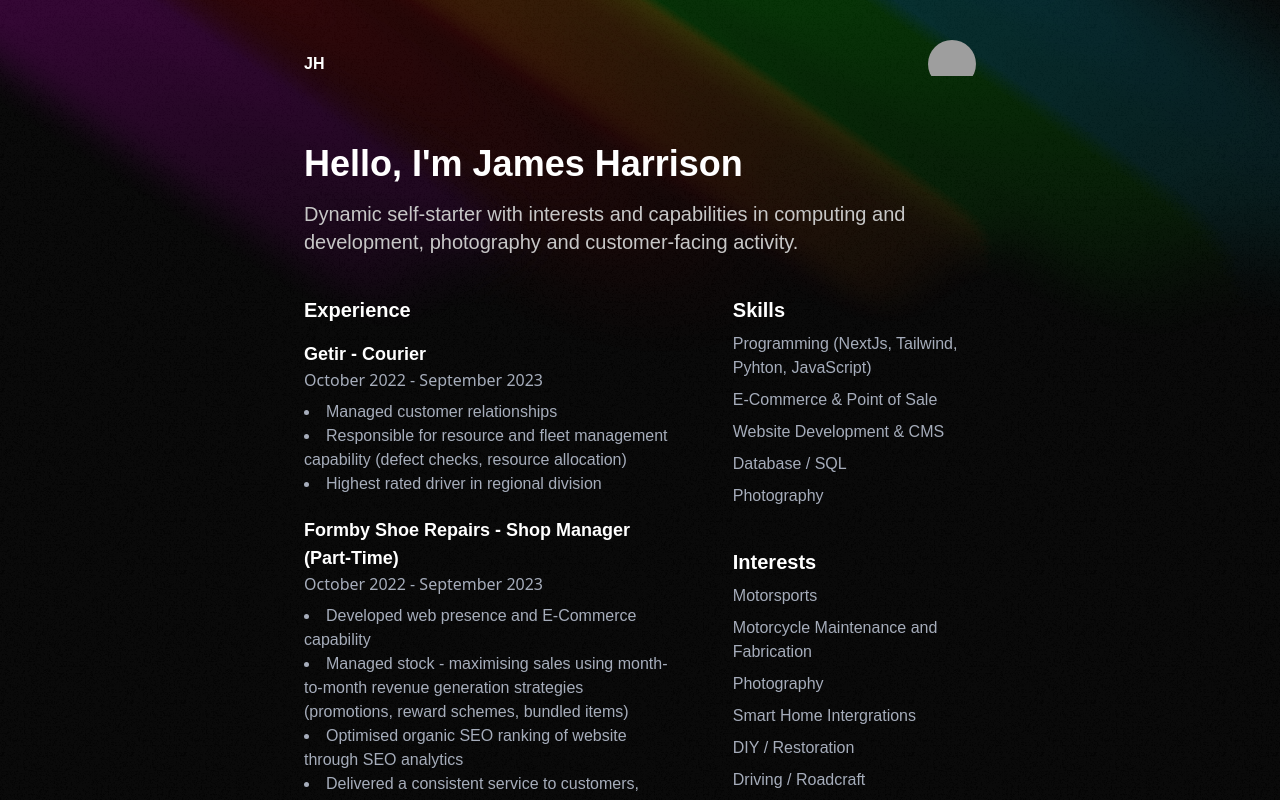
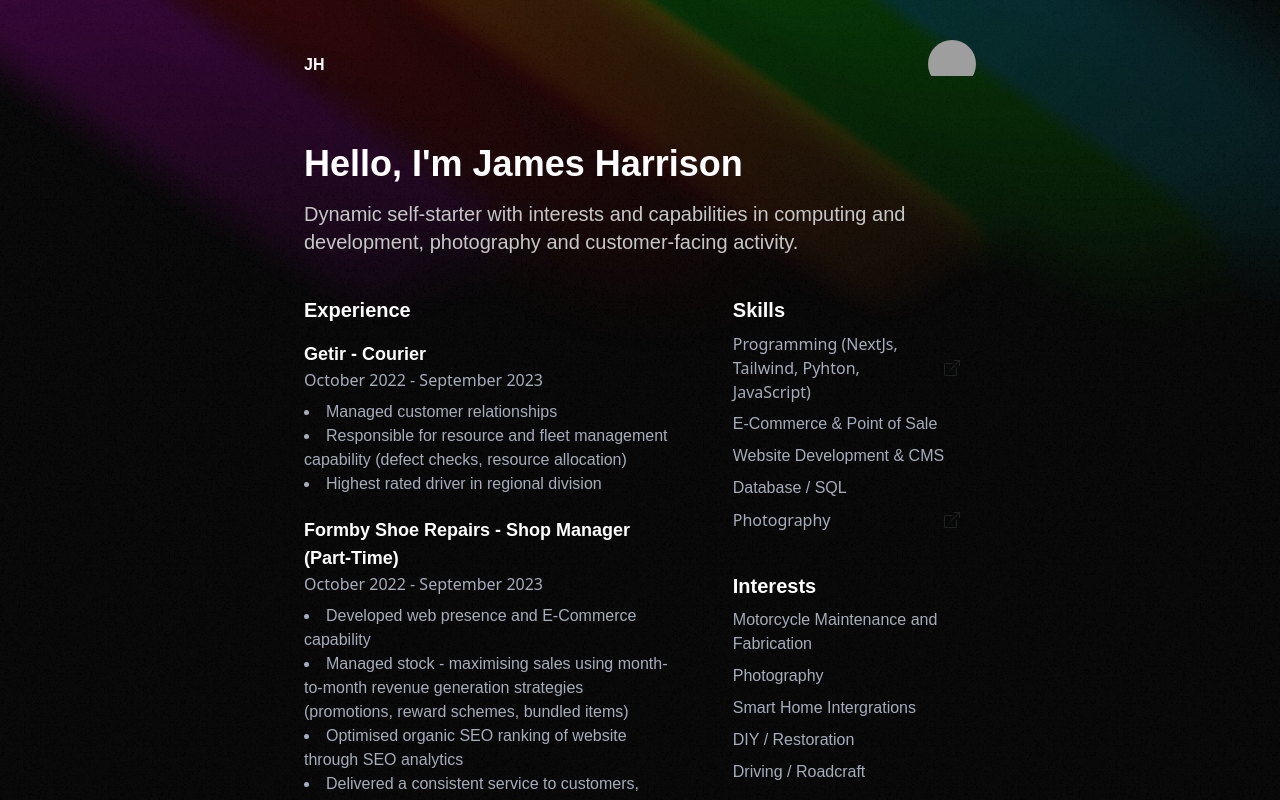
Before and after one commit to jamesharrison0799/basic-portfolio-website, a Next.js app: page / in a window 1280 px wide. Built offline with nearby package versions, Linux system fonts and the light colour scheme; grey boxes are pictures that could not be loaded; a web font is replaced by a local one.

Commit message:
cv updates and responsive

```diff
--- a/package.json
+++ b/package.json
@@ -11,7 +11,8 @@
   "dependencies": {
     "next": "14.1.0",
     "react": "^18",
-    "react-dom": "^18"
+    "react-dom": "^18",
+    "react-icons": "^5.0.1"
   },
   "devDependencies": {
     "@types/node": "^20",
--- a/src/app/components/Footer.tsx
+++ b/src/app/components/Footer.tsx
@@ -1,4 +1,39 @@
 import Image from "next/image"
+import { DiscordIcon, GithubMark } from "./SocialIcons"
+import Link from "next/link"
+import { resume } from "../content/resume"
+
+
+function SocialIcons() {
+
+    const socialLinks = resume.socialLinks
+
+    return (
+        <>
+
+            {socialLinks.map((item, index) => {
+
+                switch (item.label.toLowerCase()) {
+                    case "github":
+                        return (
+                            <Link href={item.link} key={index}>
+                                <GithubMark className="h-6 md:h-8 fill-white hover:fill-[#5865F2] shadow-2xl hover:shadow-white" />
+                            </Link>
+                        );
+                    case "discord":
+                        return (
+                            <Link href={item.link} key={index}>
+                                <DiscordIcon className="h-6 md:h-8 fill-white hover:fill-[#5865F2] shadow-2xl hover:shadow-white" />
+                            </Link>
+                        );
+                    default:
+                        return null; // Handle other social media platforms if needed
+                }
+            })}
+        </>
+
+    )
+}
 
 export default function Footer() {
 
@@ -7,10 +42,7 @@ export default function Footer() {
         <div className="h-20 border-t-gray-200 border-t-2">
             <div className="flex justify-between items-center">
                 <div className="flex gap-5 py-6">
-                    <div className="btn w-10 h-10">X</div>
-                    <div className="btn w-10 h-10">Y</div>
-                    <div className="btn w-10 h-10">Z</div>
-                </div>
+                    <SocialIcons />
                     <div className="relative">
                         <div className="dropdown">
                             <ul tabIndex={0} className=" absolute -translate-y-20 dropdown-content z-[1] p-2  shadow-2xl bg-base-300 rounded-box  w-24">
@@ -26,5 +58,6 @@ export default function Footer() {
                     </div>
                 </div>
             </div>
+        </div>
     )
 }
--- a/src/app/components/Navbar.tsx
+++ b/src/app/components/Navbar.tsx
@@ -1,5 +1,6 @@
 import Image from "next/image"
 import Link from "next/link"
+import { navbarLinks } from "../content/navbar"
 
 export default function Navbar() {
 
@@ -7,10 +8,17 @@ export default function Navbar() {
         <div className="h-32 w-full flex justify-between items-center">
             <div className="flex gap-5 items-center drop-shadow-xl shadow-white">
                 <div className="h-10 w-10rounded-xl flex items-center justify-center">
-                    <span className="font-bold grotesk text-base-100 select-none">JH</span>
+                    <Link href={'/'}><span className="font-bold grotesk text-base-100 select-none">JH</span></Link>
                 </div>
-                {/* <div className="">Menu1</div>
-                <div>Menu2</div> */}
+                {
+                    navbarLinks.map((item, index) => {
+                        console.log(item + " " + index)
+                        return (
+                            <div className="" key={index}><Link href={item.link}>{item.label}</Link></div>
+                        )
+                    })
+                }
+                {/* <div className=""><Link href={''}>Motorcycles</Link></div> */}
             </div>
             <div>
                 <div className="h-12 w-12 hover:scale-150 hover:-translate-x-5 hover:translate-y-5 transition ease-in-out- rounded-full overflow-hidden">
--- a/src/app/components/Resume.tsx
+++ b/src/app/components/Resume.tsx
@@ -1,5 +1,7 @@
 import { ReactNode } from "react";
 import { resume } from "../content/resume";
+import Link from "next/link";
+import { BsBoxArrowUpRight } from "react-icons/bs";
 
 
 const bio = {
@@ -76,66 +78,47 @@ function Education() {
     )
 }
 
-function Skills() {
+type ListItem = {
+    label: string;
+    link: string | null;
+};
 
-    const skills = resume.skills
-
+type ListSectionProps = {
+    list: ListItem[];
+    label: string;
+};
+function ListSection({ list, label }: ListSectionProps) {
     return (
         <div className="flex flex-col gap-2">
-            <h2 className="text-base-100 font-bold text-xl">Skills</h2>
+            <h2 className="text-base-100 font-bold text-xl">{label}</h2>
             <ul className="flex flex-col gap-2">
-                {skills.map((item, index) => {
-                    return (
-                        <li key={index} className='hover:scale-105 hover:translate-x-2 hover:text-base-100'>{item}</li>
+                {list.map((item, index) => {
+                    if (item.link != null) {
+                        return (
+                            <Link href={item.link} key={index}>
+                                <div className="w-full flex hover:scale-105 group">
+                                    <div className="w-4/5">{item.label}</div>
+                                    <div className="w-1/5">
+                                        <div className="flex items-center justify-center h-full opacity-15 group-hover:opacity-100">
+                                            <BsBoxArrowUpRight />
+                                        </div>
+                                    </div>
+                                </div>
+                            </Link>
+                        )
+                    } else {
+                        return (
+                            <li key={index} className=' '>{item.label}</li>
+                        )
+                    }
 
-                    )
                 })}
             </ul>
         </div>
     )
 }
 
-function Interests() {
 
-    const interests = resume.interests
-
-    return (
-        <>
-            <div className="flex flex-col gap-2">
-                <h2 className="text-base-100 font-bold text-xl">Interests</h2>
-                <ul className="flex flex-col gap-2">
-                    {interests.map((item, index) => {
-                        return (
-                            <li key={index} className='hover:scale-105 hover:translate-x-2 hover:text-base-100'>{item}</li>
-
-                        )
-                    })}
-                </ul>
-            </div>
-        </>
-    )
-}
-
-function Certificates() {
-
-    const certificates = resume.certificates
-
-    return (
-        <>
-            <div className="flex flex-col gap-2">
-                <h2 className="text-base-100 font-bold text-xl">Certificates</h2>
-                <ul className="flex flex-col gap-2">
-                    {certificates.map((item, index) => {
-                        return (
-                            <li key={index} className='hover:scale-105 hover:translate-x-2 hover:text-base-100 cursor-pointer'>{item}</li>
-
-                        )
-                    })}
-                </ul>
-            </div>
-        </>
-    )
-}
 
 
 function Section() {
@@ -146,16 +129,16 @@ function Section() {
                     <Experience />
                 </div>
                 <div className="md:w-2/5 flex flex-col gap-10">
-                    <Skills />
-                    <Interests />
-                    <Certificates />
+                    <ListSection list={resume.skills} label="Skills" />
+                    <ListSection list={resume.interests} label="Interests" />
+                    <ListSection list={resume.certificates} label="Certificates" />
                 </div>
             </div>
+            <Education />
             <div>
-                <Education />
             </div>
         </div>
     )
 }
 
-export { bio, Experience, Education, Skills, Interests, Certificates, Section }
+export { bio, Experience, Education, Section }
--- /dev/null
+++ b/src/app/content/navbar.ts
@@ -0,0 +1,11 @@
+type NavBarLink = {
+    label:string;
+    link:string;
+}
+
+
+export const navbarLinks : NavBarLink[] = [
+    // {label:"",link:""},
+    // {label:"Motorcycles",link:"./motorcycles"},
+    // {label:"Powder Coating",link:"./powder-coating"},
+]
--- a/src/app/content/resume.ts
+++ b/src/app/content/resume.ts
@@ -12,42 +12,52 @@ type Time = {
 type Details = string[];
 
 type Experience = {
-    company:string;
-    title:string;
-    location:string;
-    time:Time;
-    details:Details;
+  company: string;
+  title: string;
+  location: string;
+  time: Time;
+  details: Details;
+};
+
+type socialLinkItem = {
+    label: string;
+    link: string;
 }
 
+
 type Education = {
-    establishment:string;
-    location:string;
+  establishment: string;
+  location: string;
   subject: string | null;
   time: Time;
   details: Details;
-}
+};
 
 export type Resume = {
-    title:string;
-    tagline:string;
-    address:string;
-    postcode:string;
-    emailAddr:string;
+  title: string;
+  tagline: string;
+  address: string;
+  postcode: string;
+  emailAddr: string;
+  socialLinks:socialLinkItem[];
   experience: Experience[];
   education: Education[];
-    skills:string[];
-    interests:string[];
-    certificates:string[];
-}
+  skills: string[];
+  interests: string[];
+  certificates: string[];
+};
 
-
-export const resume =
-    {
+//supported social things: GitHub,
+export const resume = {
   title: "James Harrison",
-        tagline: "Dynamic self-starter with interests and capabilities in computing and development, photography and customer-facing activity.",
+  tagline:
+    "Dynamic self-starter with interests and capabilities in computing and development, photography and customer-facing activity.",
   address: "14 Edale Road",
   postcode: "L18 5HR",
   emailAddr: "james@j-harrison.com",
+  socialLinks: [
+    {label:"GitHub",link:"http://github.com/jamesharrison0799"},
+    {label:"Discord",link:"https://discord.com/users/201519599944990722"}],
   experience: [
     {
       company: "Getir",
@@ -56,18 +66,18 @@ export const resume =
       time: {
         start: {
           month: "October",
-                        year: 2022
+          year: 2022,
         },
         end: {
           month: "September",
-                        year: 2023
-                    }
+          year: 2023,
+        },
       },
       details: [
         "Managed customer relationships",
         "Responsible for resource and fleet management capability (defect checks, resource allocation)",
-                    "Highest rated driver in regional division"
-                ]
+        "Highest rated driver in regional division",
+      ],
     },
     {
       company: "Formby Shoe Repairs",
@@ -76,19 +86,19 @@ export const resume =
       time: {
         start: {
           month: "October",
-                        year: 2022
+          year: 2022,
         },
         end: {
           month: "September",
-                        year: 2023
-                    }
+          year: 2023,
+        },
       },
       details: [
         "Developed web presence and E-Commerce capability",
         "Managed stock - maximising sales using month-to-month revenue generation strategies (promotions, reward schemes, bundled items)",
         "Optimised organic SEO ranking of website through SEO analytics",
-                    "Delivered a consistent service to customers, raising the store&apos;s local presence (working with local influencers and celebrities)"
-                ]
+        "Delivered a consistent service to customers, raising the store's local presence (working with local influencers and celebrities)",
+      ],
     },
     {
       company: "Self-Employed",
@@ -97,18 +107,18 @@ export const resume =
       time: {
         start: {
           month: "September",
-                        year: 2017
+          year: 2017,
         },
         end: {
           month: "September",
-                        year: 2023
-                    }
+          year: 2023,
+        },
       },
       details: [
         "Self-starter - achieved driving licence, and police-accredited motorcycle course",
-                    "In excess of 10,000 successful deliveries"
-                ]
-            }
+        "In excess of 10,000 successful deliveries",
+      ],
+    },
   ],
   education: [
     {
@@ -117,19 +127,19 @@ export const resume =
       subject: "Computer Science",
       time: {
         start: {
-                        month:null,
-                        year: 2019
+          month: null,
+          year: 2019,
         },
         end: {
-                        month:null,
-                        year: 2020
-                    }
+          month: null,
+          year: 2020,
+        },
       },
       details: [
         "Engaged in learning to develop understanding of Discrete Mathematics, Introduction to Programming, Computer Systems, Computer Science workshop, Data Modelling, Introduction to Web Development, Personal and Professional Development",
         "Achieved a Certificate of Higher Education with Merit",
-                    "Discontinued studies for personal reasons"
-                ]
+        "Discontinued studies for personal reasons",
+      ],
     },
     {
       establishment: "West Derby Sixth Form",
@@ -137,37 +147,34 @@ export const resume =
       subject: null,
       time: {
         start: {
-                        month:null,
-                        year: 2016
+          month: null,
+          year: 2016,
         },
         end: {
-                        month:null,
-                        year: 2018
-                    }
+          month: null,
+          year: 2018,
+        },
       },
       details: [
-                    "Grades for CTEC Media Studies (2 part) and CTEC Computing with Distinction, Distinction*, Distinction*"
-                ]
-            }
+        "Grades for CTEC Media Studies (2 part) and CTEC Computing with Distinction, Distinction*, Distinction*",
+      ],
+    },
   ],
   skills: [
-            "Programming (NextJs, Tailwind, Pyhton, JavaScript)",
-            "E-Commerce & Point of Sale",
-            "Website Development & CMS",
-            "Database / SQL",
-            "Photography"
+    { label: "Programming (NextJs, Tailwind, Pyhton, JavaScript)", link: "http://github.com/jamesharrison0799" },
+    { label: "E-Commerce & Point of Sale", link: null },
+    { label: "Website Development & CMS", link: null },
+    { label: "Database / SQL", link: null },
+    { label: "Photography", link: "https://www.flickr.com/photos/jamesharrison/" },
   ],
   interests: [
-            "Motorsports",
-            "Motorcycle Maintenance and Fabrication",
-            "Photography",
-            "Smart Home Intergrations",
-            "DIY / Restoration",
-            "Driving / Roadcraft"
-
+    { label: "Motorcycle Maintenance and Fabrication", link: null },
+    { label: "Photography", link: null },
+    { label: "Smart Home Intergrations", link: null },
+    { label: "DIY / Restoration", link: null },
+    { label: "Driving / Roadcraft", link: null },
   ],
   certificates: [
-            "NCFE L2 - Understanding Climate Change and Envrionmental Awareness"
-        ]
-
-    }
+    { label:"NCFE L2 - Understanding Climate Change and Envrionmental Awareness", link: null },
+  ],
+};
--- a/src/app/layout.tsx
+++ b/src/app/layout.tsx
@@ -1,5 +1,7 @@
 import type { Metadata } from "next";
 import "./globals.css";
+import Navbar from "./components/Navbar";
+import Footer from "./components/Footer";
 
 
 export const metadata: Metadata = {
@@ -9,7 +11,7 @@ export const metadata: Metadata = {
 
 function HeaderAnimation() {
   return (
-    <div className="absolute pointer-events-none scale-x-150 -top-32  flex  justify-center opacity-80 w-full ">
+    <div className="absolute pointer-events-none md:scale-x-150 -top-32  flex  justify-center opacity-80 w-full ">
 
       <div className="flex gap-10 amazing-rays ">
         <div className=" h-96 w-32 rounded-xl bg-gradient-to-b from-pink-500 to-pink-500/20  scale-y-150 blur-lg -rotate-45"></div>
@@ -35,12 +37,19 @@ export default function RootLayout({
     <html lang="en">
 
       <body className="">
-                  <div className="noise w-screen h-full absolute"></div>
+        <div className="noise w-screen h-full absolute"></div>
 
-        <main className="flex flex-col w-screen overflow-x-hidden justify-center items-center relative">
+        <main className="flex flex-col w-screen overflow-x-hidden justify-center items-center relative min-h-screen">
           <HeaderAnimation />
-          {children}
-
+          <div className="w-full max-w-2xl h-screen relative px-10 md:px-0">
+            <div className="flex flex-col justify-between ">
+              <Navbar />
+              <div className="flex flex-col gap-10 justify-start mb-20">
+                {children}
+              </div>
+            </div>
+            <Footer />
+          </div>
         </main>
       </body>
     </html>
--- a/src/app/page.tsx
+++ b/src/app/page.tsx
@@ -31,18 +31,10 @@ function Blog() {
 
 export default function Home() {
   return (
-
-    <div className="w-full max-w-2xl h-screen relative px-10 md:px-0">
-      <div className="flex flex-col justify-between ">
-        <Navbar />
-        <div className="flex flex-col gap-10 justify-start mb-20">
+          <>
           <HeroContent />
-          <Resume.Section/>
+          <Resume.Section />
           {/* <Blog /> */}
-        </div>
-      </div>
-      <Footer />
-
-    </div>
+          </>
   );
 }
```
Also changed, not shown: src/app/components/SocialIcons.tsx (+30 -0 lines), src/app/photography/page.tsx (added, +16 -0 lines), public/github-mark.svg (added), 1 other file (tests, documents, lock files or other folders). Lines whose indentation alone changed are shown as unchanged.
